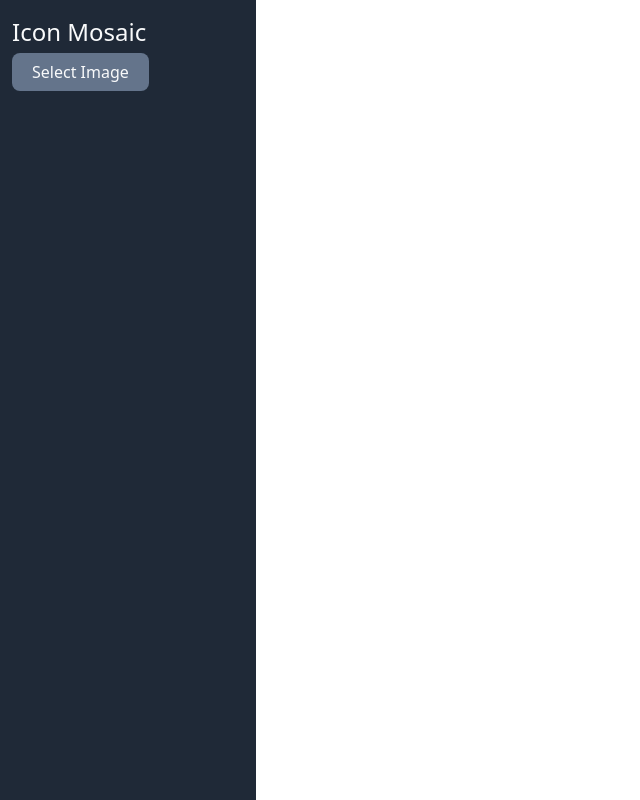
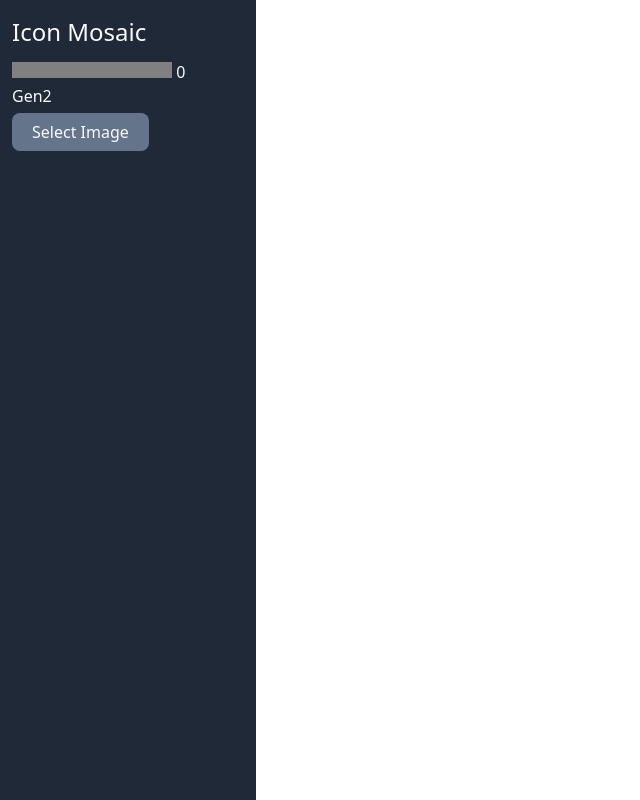
Before and after one commit to quilime/image-mosaic, a website: page index.html in a window 1280 px wide. Shown: the whole page, without its empty margins (0-640 px from the left). Drawn offline with Linux system fonts and the light colour scheme.

Commit message:
Working on Iteration

```diff
--- a/index.html
+++ b/index.html
@@ -29,6 +29,14 @@
           <li>
             <h1 class="text-2xl">Icon Mosaic</h1>
           </li>
+
+          <li>
+            <progress id="progress" x-model="progress" max="100"></progress>
+            <span x-text="progress"></span>
+            <br />
+            <button @click="generate2">Gen2</button>
+          </li>
+
           <li>
             <label for="inputImage" class="cursor-pointer rounded-lg  bg-slate-300 dark:bg-slate-500 p-2 px-5 hover:opacity-80">
               Select Image
--- a/js/script.js
+++ b/js/script.js
@@ -1,4 +1,3 @@
-
 // SVG namespace
 const SVG_NS = "http://www.w3.org/2000/svg";
 
@@ -28,6 +27,7 @@ const DOMContentLoaded = () => {
       img: new Image(),
       imageLoaded: false,
       gridSize: 20,
+      progress: 0,
       showGrid: false,
       showIcons: true,
       showDownloadLink: false,
@@ -61,6 +61,23 @@ const DOMContentLoaded = () => {
           arr.push(parser.parseFromString(svgText, "image/svg+xml").documentElement);
         }
         return arr;
+      },
+      async generate2() {
+        const totalIterations = 1000;
+        let currentIteration = 0;
+        const loop = () => {
+          if (currentIteration < totalIterations) {
+            // Your loop logic here
+            currentIteration++;
+
+            // Update progress
+            this.progress = Math.floor((currentIteration / totalIterations) * 100);
+
+            // Continue loop in the next frame
+            requestAnimationFrame(loop);
+          }
+        }
+        loop();
       },
       async generate() {
 
```
